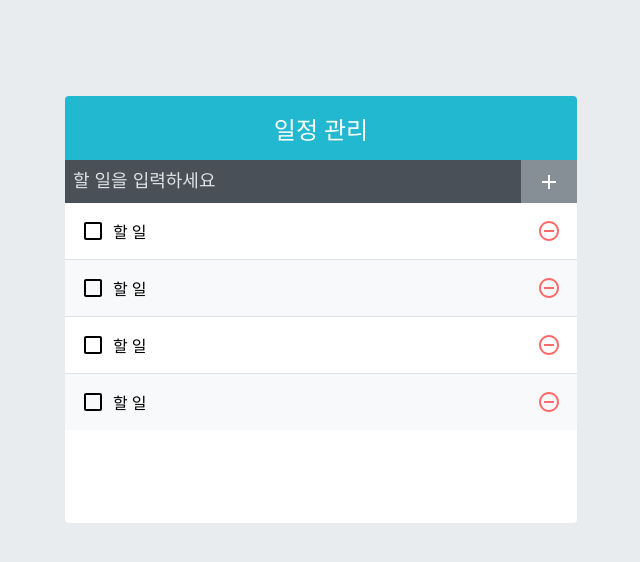
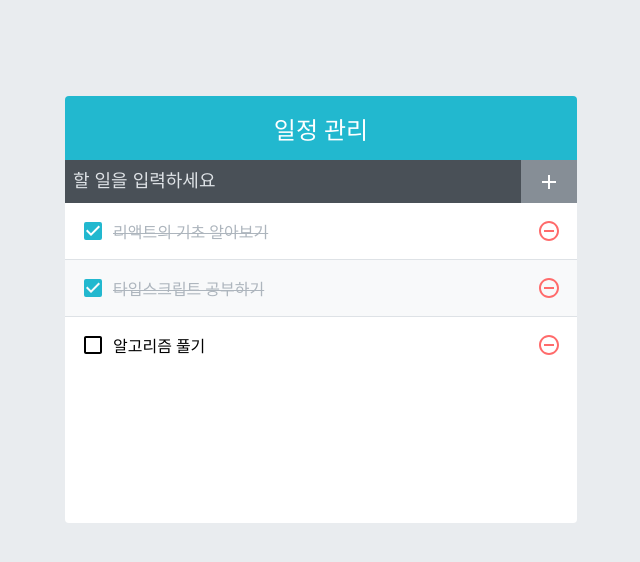
Before and after one commit to ryong9rrr/react-practice, a React (Create React App) app: page / in a window 1280 px wide. Shown: the top 562 px of the page, without its empty margins (319-959 px from the left). Built offline with nearby package versions, Linux system fonts and the light colour scheme.

Commit message:
10장. 일정관리 웹 애플리케이션 만들기

```diff
--- a/src/App.js
+++ b/src/App.js
@@ -1,13 +1,62 @@
+import { useCallback, useRef, useState } from 'react';
 import './App.css';
 import TodoInsert from './components/TodoInsert';
 import TodoList from './components/TodoList';
 import TodoTemplate from './components/TodoTemplate';
 
 function App() {
+  const [todos, setTodos] = useState([
+    {
+      id: 1,
+      text: '리액트의 기초 알아보기',
+      checked: true,
+    },
+    {
+      id: 2,
+      text: '타입스크립트 공부하기',
+      checked: true,
+    },
+    {
+      id: 3,
+      text: '알고리즘 풀기',
+      checked: false,
+    },
+  ]);
+
+  const nextId = useRef(4);
+
+  const onInsert = useCallback((text) => {
+    const todo = {
+      id: nextId.current,
+      text,
+      checked: false,
+    };
+    setTodos([...todos, todo]);
+    nextId.current += 1;
+  });
+
+  const onRemove = useCallback(
+    (id) => {
+      setTodos(todos.filter((todo) => todo.id !== id));
+    },
+    [todos],
+  );
+
+  const onToggle = useCallback(
+    (id) => {
+      setTodos(
+        todos.map((todo) =>
+          todo.id === id ? { ...todo, checked: !todo.checked } : todo,
+        ),
+      );
+    },
+    [todos],
+  );
+
   return (
     <TodoTemplate>
-      <TodoInsert />
-      <TodoList />
+      <TodoInsert onInsert={onInsert} />
+      <TodoList todos={todos} onRemove={onRemove} onToggle={onToggle} />
     </TodoTemplate>
   );
 }
--- a/src/components/TodoInsert.js
+++ b/src/components/TodoInsert.js
@@ -1,10 +1,30 @@
+import { useCallback, useState } from 'react';
 import { MdAdd } from 'react-icons/md';
 import './TodoInsert.scss';
 
-const TodoInsert = () => {
+const TodoInsert = ({ onInsert }) => {
+  const [value, setValue] = useState('');
+
+  const onChange = useCallback((e) => {
+    setValue(e.target.value);
+  }, []);
+
+  const onSubmit = useCallback(
+    (e) => {
+      onInsert(value);
+      setValue('');
+      e.preventDefault();
+    },
+    [onInsert, value],
+  );
+
   return (
-    <form className="TodoInsert">
-      <input placeholder="할 일을 입력하세요" />
+    <form className="TodoInsert" onSubmit={onSubmit}>
+      <input
+        placeholder="할 일을 입력하세요"
+        value={value}
+        onChange={onChange}
+      />
       <button type="submit">
         <MdAdd />
       </button>
--- a/src/components/TodoList.js
+++ b/src/components/TodoList.js
@@ -1,13 +1,17 @@
 import TodoListItem from './TodoListItem';
 import './TodoList.scss';
 
-const TodoList = () => {
+const TodoList = ({ todos, onRemove, onToggle }) => {
   return (
     <div className="TodoList">
-      <TodoListItem />
-      <TodoListItem />
-      <TodoListItem />
-      <TodoListItem />
+      {todos.map((todo) => (
+        <TodoListItem
+          key={todo.id}
+          todo={todo}
+          onRemove={onRemove}
+          onToggle={onToggle}
+        />
+      ))}
     </div>
   );
 };
--- a/src/components/TodoListItem.js
+++ b/src/components/TodoListItem.js
@@ -3,16 +3,19 @@
   MdCheckBox,
   MdRemoveCircleOutline,
 } from 'react-icons/md';
+import cn from 'classnames';
 import './TodoListItem.scss';
 
-const TodoListItem = () => {
+const TodoListItem = ({ todo, onRemove, onToggle }) => {
+  const { id, text, checked } = todo;
+
   return (
     <div className="TodoListItem">
-      <div className="checkbox">
-        <MdCheckBoxOutlineBlank />
-        <div className="text">할 일</div>
+      <div className={cn('checkbox', { checked })} onClick={() => onToggle(id)}>
+        {checked ? <MdCheckBox /> : <MdCheckBoxOutlineBlank />}
+        <div className="text">{text}</div>
       </div>
-      <div className="remove">
+      <div className="remove" onClick={() => onRemove(id)}>
         <MdRemoveCircleOutline />
       </div>
     </div>
--- a/src/components/TodoListItem.scss
+++ b/src/components/TodoListItem.scss
@@ -21,7 +21,7 @@
     }
 
     // 체크되었을 때 보여 줄 스타일
-    & .checked {
+    &.checked {
       svg {
         color: #22b8cf;
       }
```
Also changed, not shown: 1 other file (tests, documents, lock files or other folders).
